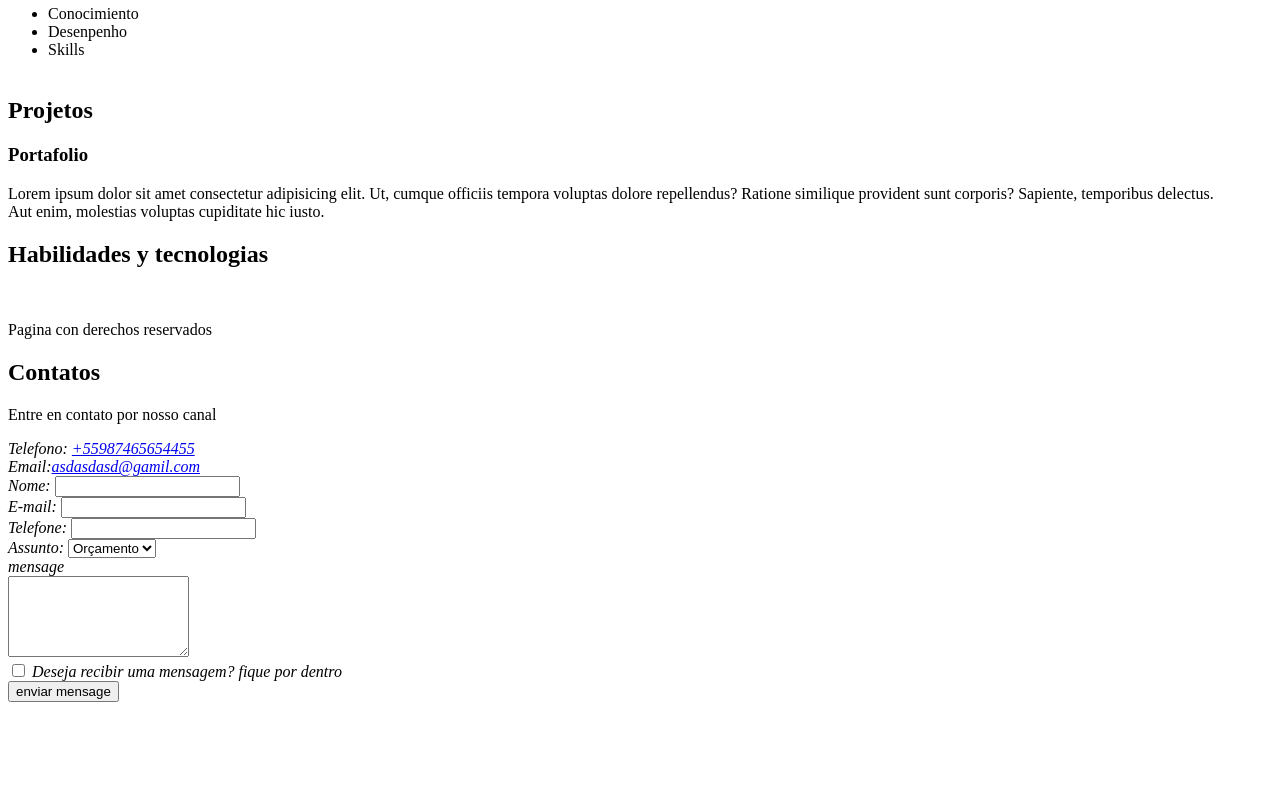
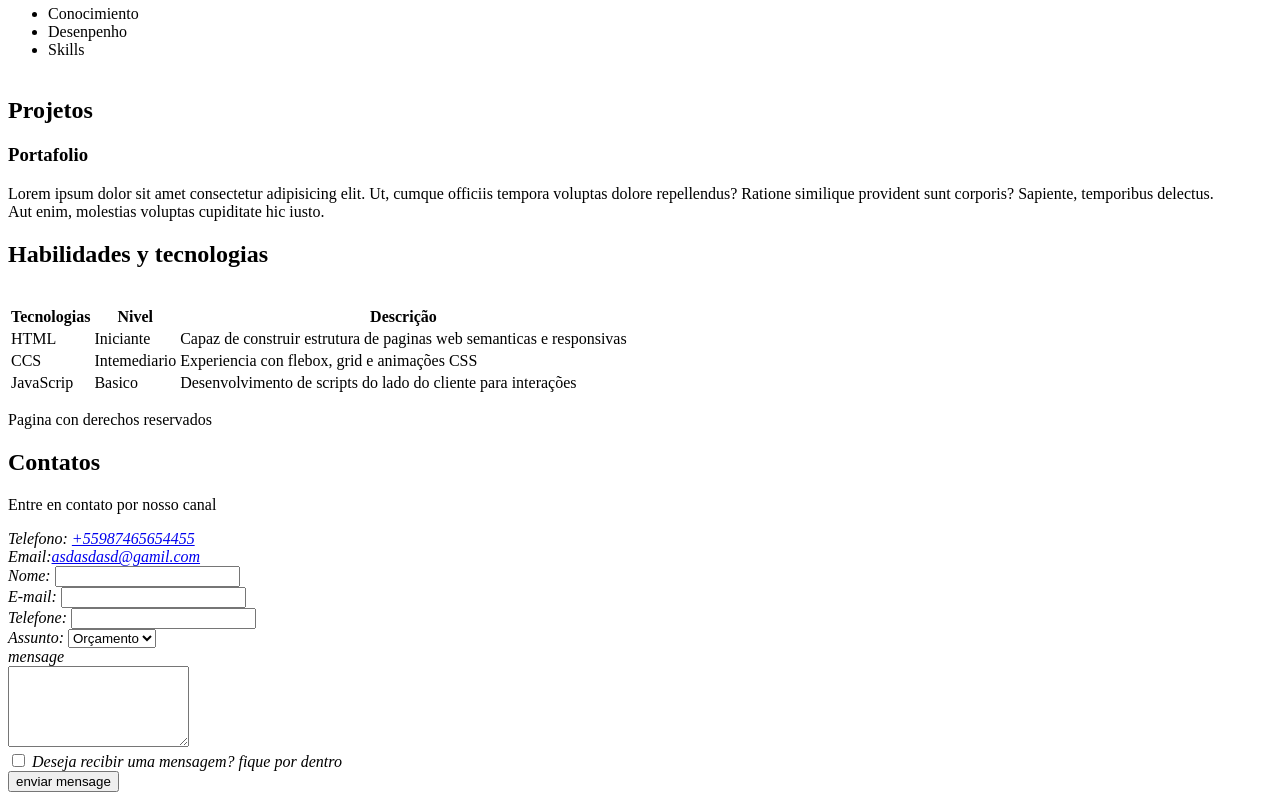
Before and after one commit to Daviddj6/Senai-Site, a plain HTML site: page index.html in a window 1280 px wide. Shown: the part 629-1429 px from the top of the page. Before the commit the page ends 1339 px from the top, so only its background shows below. Drawn offline with Linux system fonts and the light colour scheme.

Commit message:
Update index.html

```diff
--- a/index.html
+++ b/index.html
@@ -48,8 +48,31 @@
         <table>
 
             <thead>
+                <tr>
+                    <th>Tecnologias</th>
+                    <th>Nivel</th>
+                    <th>Descrição</th>
+                </tr>
+            </thead>
+            <tbody>
+                <tr>
+                    <td>HTML</td>
+                    <td>Iniciante</td>
+                    <td>Capaz de construir estrutura de paginas web semanticas e responsivas</td>
+                </tr>
 
-            </thead>
+                <tr>
+                    <td>CCS</td>
+                    <td>Intemediario</td>
+                    <td>Experiencia con flebox, grid e animações CSS</td>
+                </tr>
+
+                <tr>
+                    <td>JavaScrip</td>
+                    <td>Basico</td>
+                    <td>Desenvolvimento de scripts do lado do cliente para interações</td>
+                </tr>
+            </tbody>
 
         </table>
 
```
